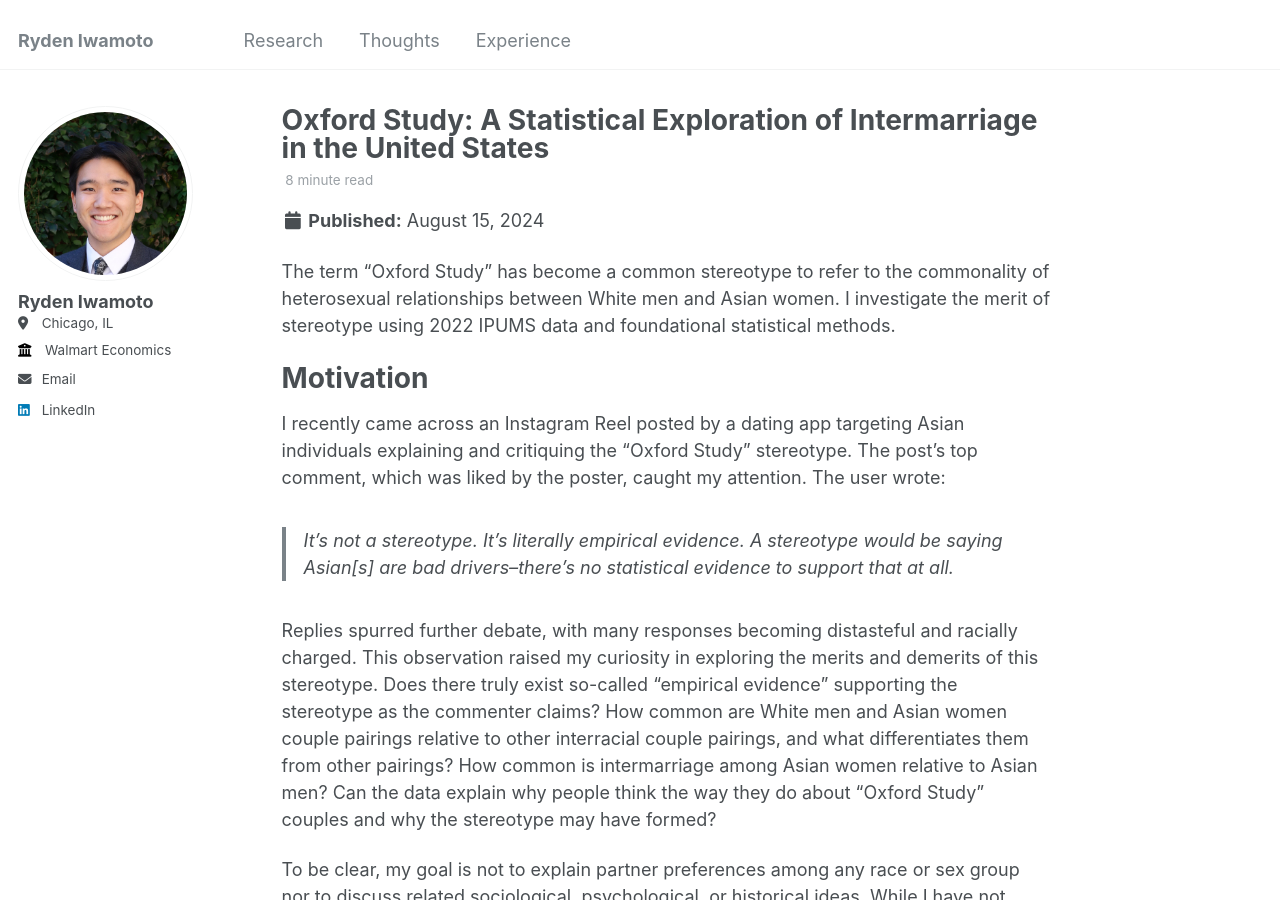
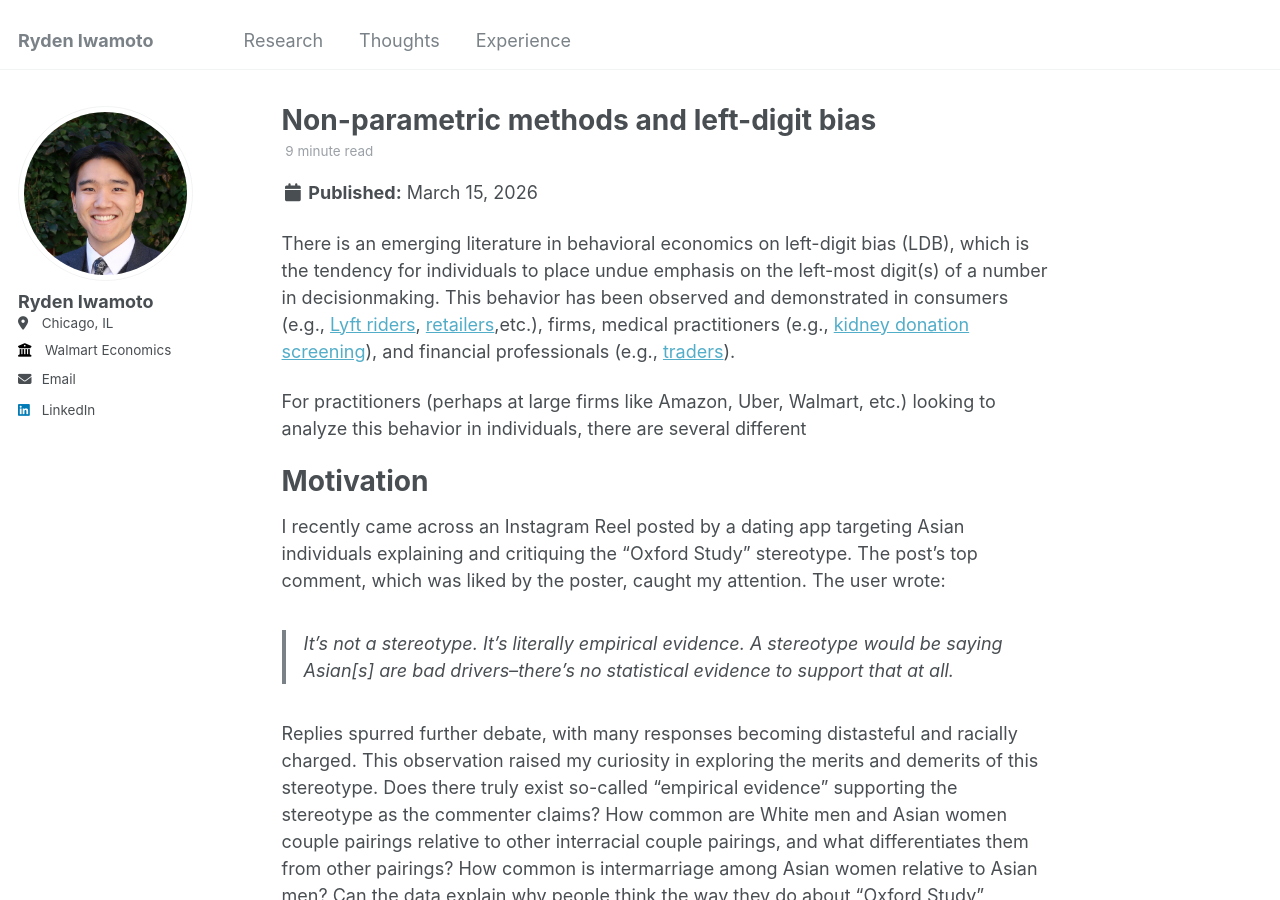
Before and after one commit to rydeniwamoto/rydeniwamoto.github.io, a Jekyll site: the page built from _posts/2012-08-14-blog-post-1.md, in a window 1280 px wide and 900 px high. Built offline with Jekyll 4.4.1, drawn with Linux system fonts in a browser that asks for light colours.

Commit message:
Update research page and post

```diff
--- a/_posts/2012-08-14-blog-post-1.md
+++ b/_posts/2012-08-14-blog-post-1.md
@@ -1,11 +1,20 @@
 ---
-title: 'Oxford Study: A Statistical Exploration of Intermarriage in the United States'
-date: 2024-08-15
-permalink: /posts/2024/08/oxford-study/
+title: 'Non-parametric methods and left-digit bias'
+date: 2026-03-15
+permalink: /posts/2026/03/np-ldb/
 tags:
 ---
 
-The term "Oxford Study" has become a common stereotype to refer to the commonality of heterosexual relationships between White men and Asian women. I investigate the merit of stereotype using 2022 IPUMS data and foundational statistical methods.
+There is an emerging literature in behavioral economics on left-digit bias (LDB),
+which is the tendency for individuals to place undue emphasis on the left-most digit(s)
+of a number in decisionmaking. This behavior has been observed and demonstrated in consumers
+(e.g., [Lyft riders](https://academic.oup.com/restud/article-abstract/90/6/3186/7045819),
+[retailers](https://academic.oup.com/restud/article-abstract/90/5/2612/6931812),etc.),
+firms, medical practitioners (e.g., [kidney donation screening](https://onlinelibrary.wiley.com/doi/abs/10.1111/ctr.14284?casa_token=trFIO130GzgAAAAA%3AuHanSy2MuKI_xVpSTYJ4mwONwBosbKxweC4zrc-DNZ4oR_S_Glbs7kQa1Uk7L6N-MMsHjeBJox_Q)),
+and financial professionals (e.g., [traders](https://www.sciencedirect.com/science/article/abs/pii/S0167268123003645)).
+
+For practitioners (perhaps at large firms like Amazon, Uber, Walmart, etc.) looking
+to analyze this behavior in individuals, there are several different
 
 Motivation
 ======
```
Also changed, not shown: _pages/research.md (+1 -1 lines).
